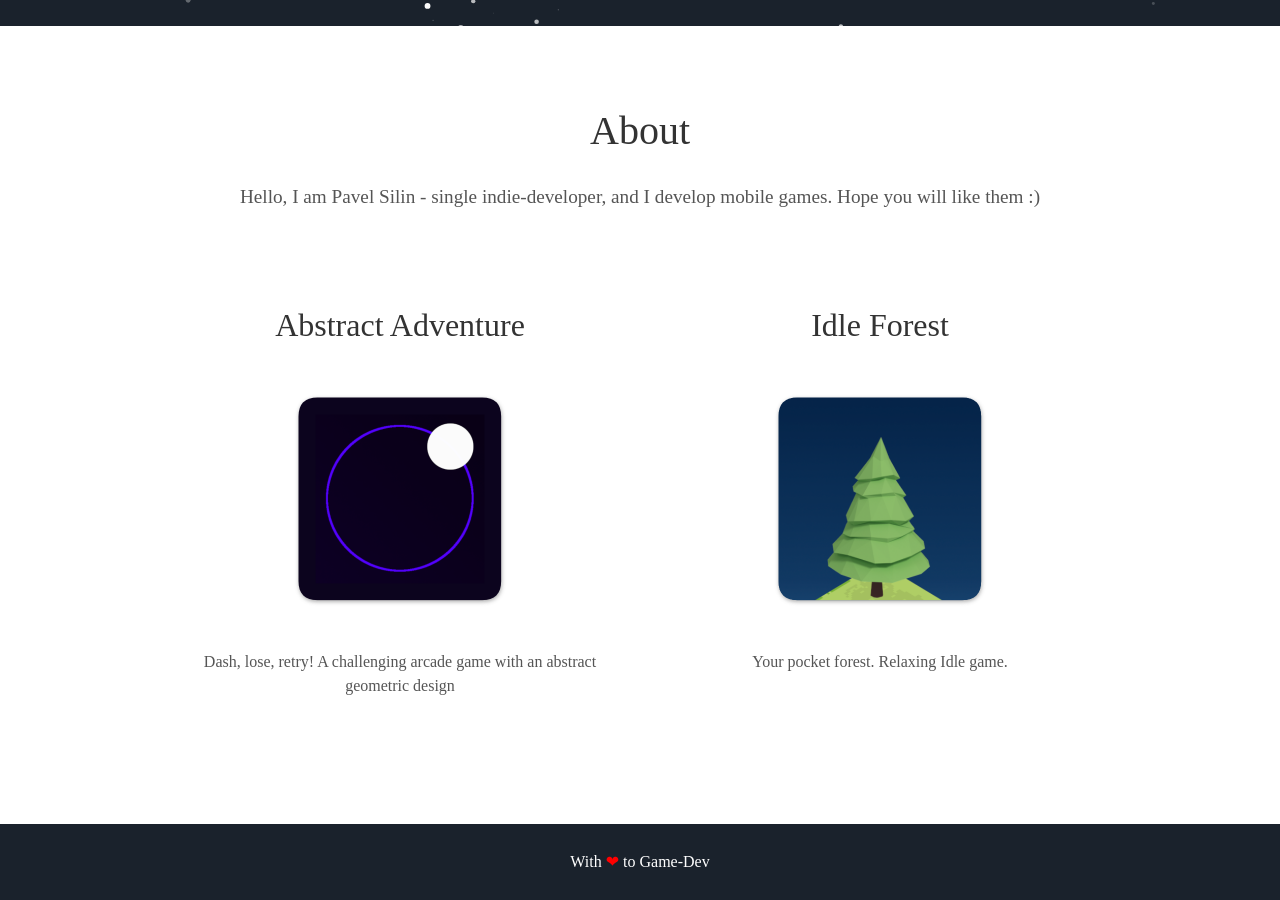
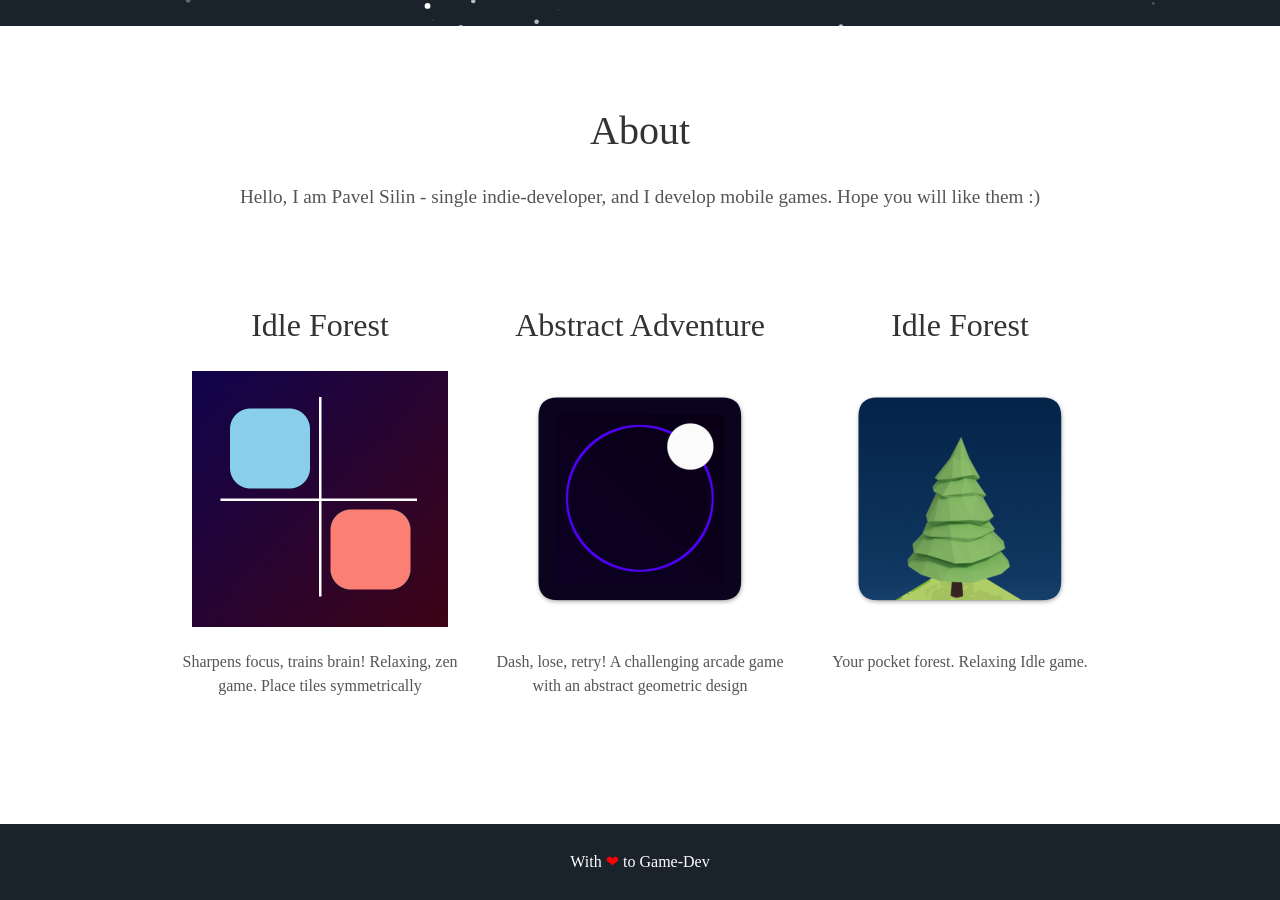
Before and after one commit to 8tbl/8tbl.github.io, a Jekyll site: the page built from index.html, in a window 1280 px wide and 900 px high, scrolled down 874 px. Built offline with Jekyll 4.4.1, drawn with Linux system fonts in a browser that asks for light colours; some web fonts are replaced.

Commit message:
Update about.html

```diff
--- a/_includes/about.html
+++ b/_includes/about.html
@@ -3,6 +3,12 @@
   <p>{{ site.user_description }}</p>
 </div>
 <div class="user">
+  <div class="tech">
+    <h2>Idle Forest</h2>
+     <p><a href="https://8tbl.github.io/balance/"><img src="assets/images/icon2.png"
+ width="256" height="256" alt="Zen Symmetry"></a>
+    <p>Sharpens focus, trains brain! Relaxing, zen game. Place tiles symmetrically</p>
+  </div>
   <div class="tech">
     <h2>Abstract Adventure</h2>
     <p><a href="https://8tbl.github.io/loophole/"><img src="assets/images/loophole.png"
```
